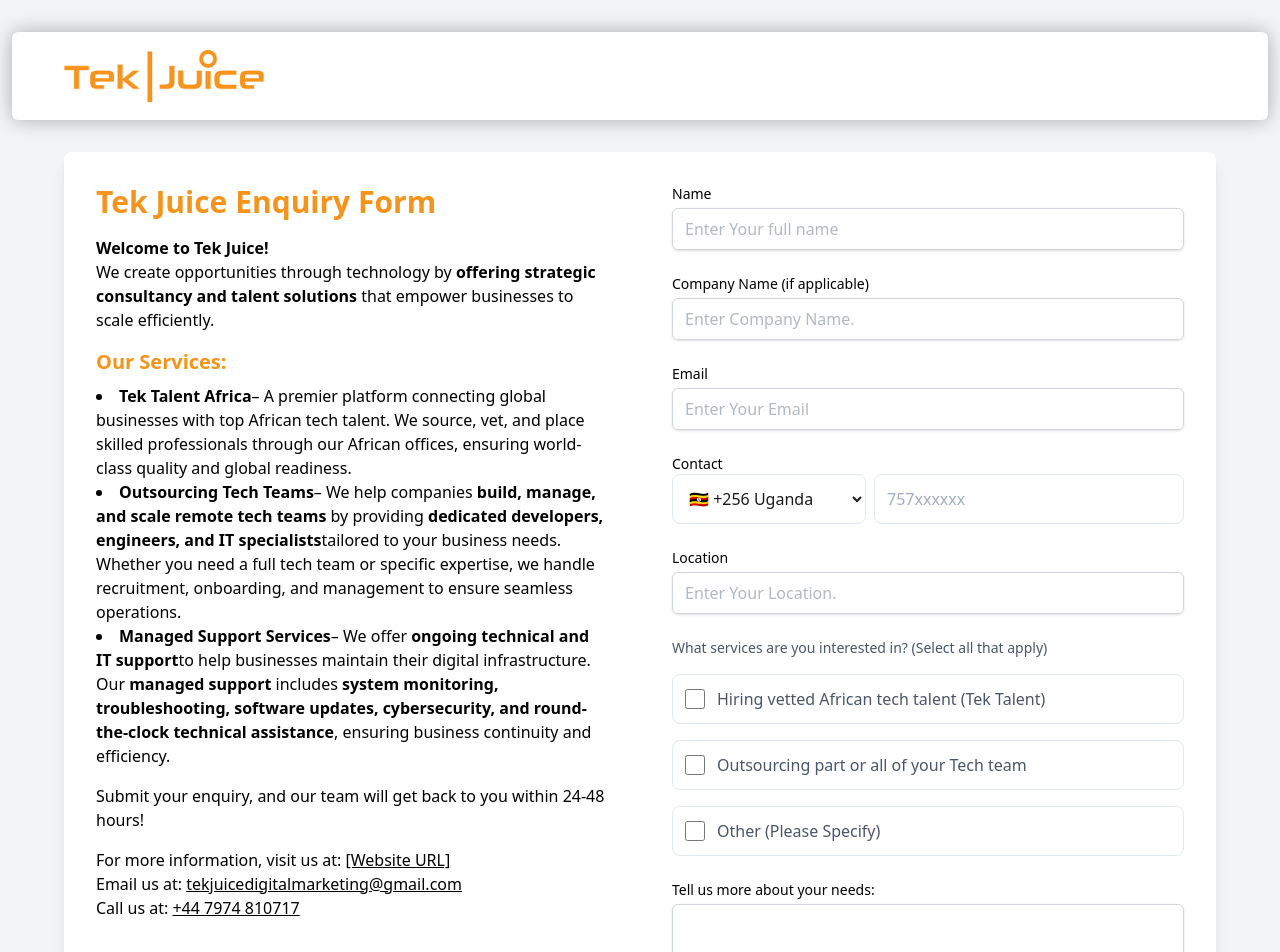
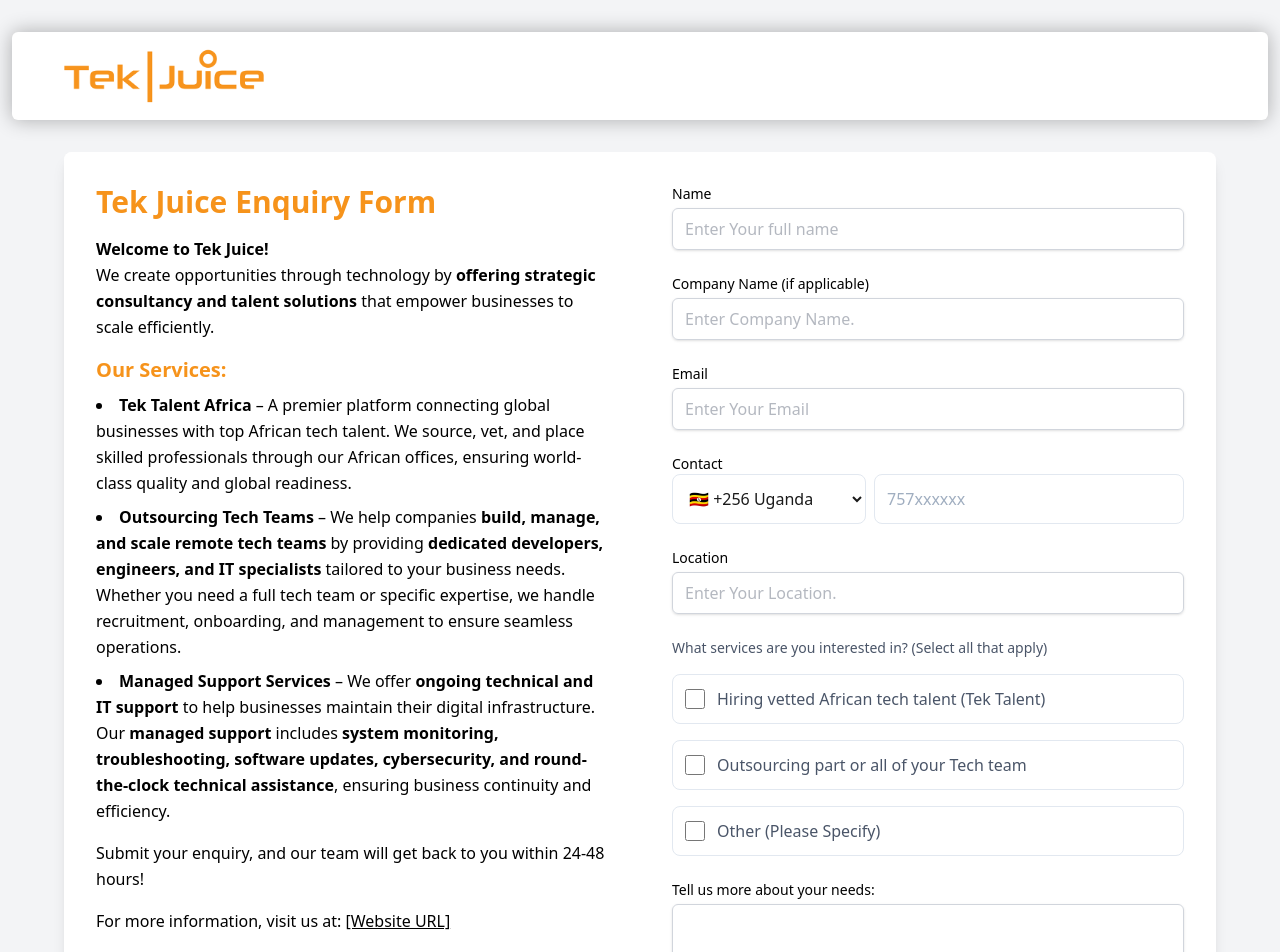
Before and after one commit to elishamugenyi/tekjuice-enquiry-form, a Next.js app: page / in a window 1280 px wide. Shown: the top 952 px of the page. Built offline with nearby package versions, Linux system fonts and the light colour scheme.

Commit message:
added header to login page

```diff
--- a/src/app/admin/dashboard/page.tsx
+++ b/src/app/admin/dashboard/page.tsx
@@ -4,6 +4,7 @@
 import { useEffect, useState } from 'react';
 import { useRouter } from 'next/navigation';
 import SkeletonLoader from '@/app/components/skeletonLoader';
+import Navbar from "@/app/components/navbar";
 
 
 
@@ -100,14 +101,6 @@
       .catch(() => setError('An error occurred while fetching data.'))
       .finally(() => setLoading(false));
   };
-
-  // Handle tab change
-  /*const handleTabChange = (tab: "brands" | "influencers") => {
-    setActiveTab(tab);
-    setSearchQuery("");
-    setPage(1);
-    fetchData(); // Fetch data for the selected tab
-  };*/
 
   //fetch all data for search
   const fetchAllDataForSearch = async() => {
@@ -224,8 +217,9 @@
 
   return (
     <div className="w-full text-gray-700 bg-white p-4 sm:p-6">
+      <Navbar />
     {/* Header */}
-    <header className="flex flex-col sm:flex-row justify-between items-center bg-gray-800 text-white p-4 mb-4 rounded-lg">
+    <header className="flex flex-col sm:flex-row justify-between items-center bg-[#F6931B] text-white p-4 mb-4 rounded-lg">
       <h1 className="text-xl sm:text-2xl font-bold mb-2 sm:mb-0">Admin Dashboard</h1>
       <div className="flex flex-col sm:flex-row gap-2 sm:gap-4 w-full sm:w-auto">
         <input
@@ -237,7 +231,7 @@
         />
         <button
           onClick={handleLogout}
-          className="bg-red-500 px-4 py-2 rounded hover:bg-red-700 text-sm sm:text-base"
+          className="bg-black px-4 py-2 rounded hover:bg-red-900 text-sm sm:text-base"
         >
           Logout
         </button>
--- a/src/app/login/page.tsx
+++ b/src/app/login/page.tsx
@@ -2,6 +2,7 @@
 
 import { useState } from 'react';
 import { useRouter } from 'next/navigation';
+import Navbar from "@/app/components/navbar";
 import Link from 'next/link';
 
 export default function LoginPage() {
@@ -50,6 +51,7 @@
 
   return (
     <div className="min-h-screen flex flex-col bg-white">
+      <Navbar />
       <div className="flex-grow flex items-center justify-center p-4 sm:p-6">
         <div className="bg-white p-6 sm:p-8 rounded-lg shadow-[0_0_20px_rgba(0,0,0,0.3)] w-full max-w-md">
           <h1 className="text-xl sm:text-2xl font-bold text-gray-800 text-center mb-6">
--- a/src/app/page.tsx
+++ b/src/app/page.tsx
@@ -169,61 +169,52 @@
           {/* Left Side: Text Content */}
             <div className="w-1/2 p-8 bg-white text-black">
             <h1 className="text-3xl text-[#F6931B] font-bold mb-4">Tek Juice Enquiry Form</h1>
-            <p className="mb-4">
-              <strong>Welcome to Tek Juice!</strong><br />
-              We create opportunities through technology
-              by <strong>offering strategic consultancy and talent solutions</strong> that
-              empower businesses to scale efficiently.
+            <p className="mb-4 leading-relaxed">
+                <strong>Welcome to Tek Juice!</strong>
+                <br />
+                We create opportunities through technology by{' '}
+                <strong>offering strategic consultancy and talent solutions</strong> that empower businesses to scale efficiently.
             </p>
             <h2 className="text-xl text-[#F6931B] font-semibold mb-2">Our Services:</h2>
-            <ul className="list-disc list-inside mb-4">
-              <li>
-                <strong>Tek Talent Africa</strong>
-                 – A premier platform connecting global businesses
-                with top African tech talent. We source, vet, and
-                place skilled professionals through our African
-                offices, ensuring world-class quality and global
+            <ul className="list-disc list-inside mb-4 leading-relaxed">
+                <li className="mb-2">
+                <strong>Tek Talent Africa</strong> – A premier platform connecting global businesses with top African tech talent. We
+                source, vet, and place skilled professionals through our African offices, ensuring world-class quality and global
                 readiness.
                 </li>
-              <li>
-                <strong>Outsourcing Tech Teams</strong>
-                 – We help companies <strong>build, manage, and scale
-                 remote tech teams</strong> by providing <strong>dedicated
-                 developers, engineers, and IT specialists</strong>
-                 tailored to your business needs. Whether
-                 you need a full tech team or specific expertise,
-                 we handle recruitment, onboarding, and management
-                 to ensure seamless operations.
-
+                <li className="mb-2">
+                <strong>Outsourcing Tech Teams</strong> – We help companies{' '}
+                <strong>build, manage, and scale remote tech teams</strong> by providing{' '}
+                <strong>dedicated developers, engineers, and IT specialists</strong> tailored to your business needs. Whether you
+                need a full tech team or specific expertise, we handle recruitment, onboarding, and management to ensure seamless
+                operations.
                 </li>
-              <li>
-                <strong>Managed Support Services</strong>
-                 – We offer <strong>ongoing technical and IT support</strong>
-                to help businesses maintain their digital
-                infrastructure.
-                Our <strong>managed support</strong> includes <strong>system monitoring,
-                troubleshooting, software updates, cybersecurity,
-                and round-the-clock technical assistance</strong>, ensuring
-                business continuity and efficiency.
-
+                <li className="mb-2">
+                <strong>Managed Support Services</strong> – We offer{' '}
+                <strong>ongoing technical and IT support</strong> to help businesses maintain their digital infrastructure. Our{' '}
+                <strong>managed support</strong> includes{' '}
+                <strong>
+                    system monitoring, troubleshooting, software updates, cybersecurity, and round-the-clock technical assistance
+                </strong>
+                , ensuring business continuity and efficiency.
                 </li>
             </ul>
-            <p className="mb-4">
+            <p className="mb-4 leading-relaxed">
                 Submit your enquiry, and our team will get back to you within 24-48 hours!
             </p>
-            <p>
+            <p className="mb-4 leading-relaxed">
                 For more information, visit us at:{' '}
                 <a href="[Website URL]" className="underline">
                 [Website URL]
                 </a>
             </p>
-            <p>
+            <p className="mb-4 leading-relaxed">
                 Email us at:{' '}
                 <a href="mailto:tekjuicedigitalmarketing@gmail.com" className="underline">
                 tekjuicedigitalmarketing@gmail.com
                 </a>
             </p>
-            <p>
+            <p className="leading-relaxed">
                 Call us at: <span className="underline">+44 7974 810717</span>
             </p>
             </div>
```
Lines whose indentation alone changed are shown as unchanged.
